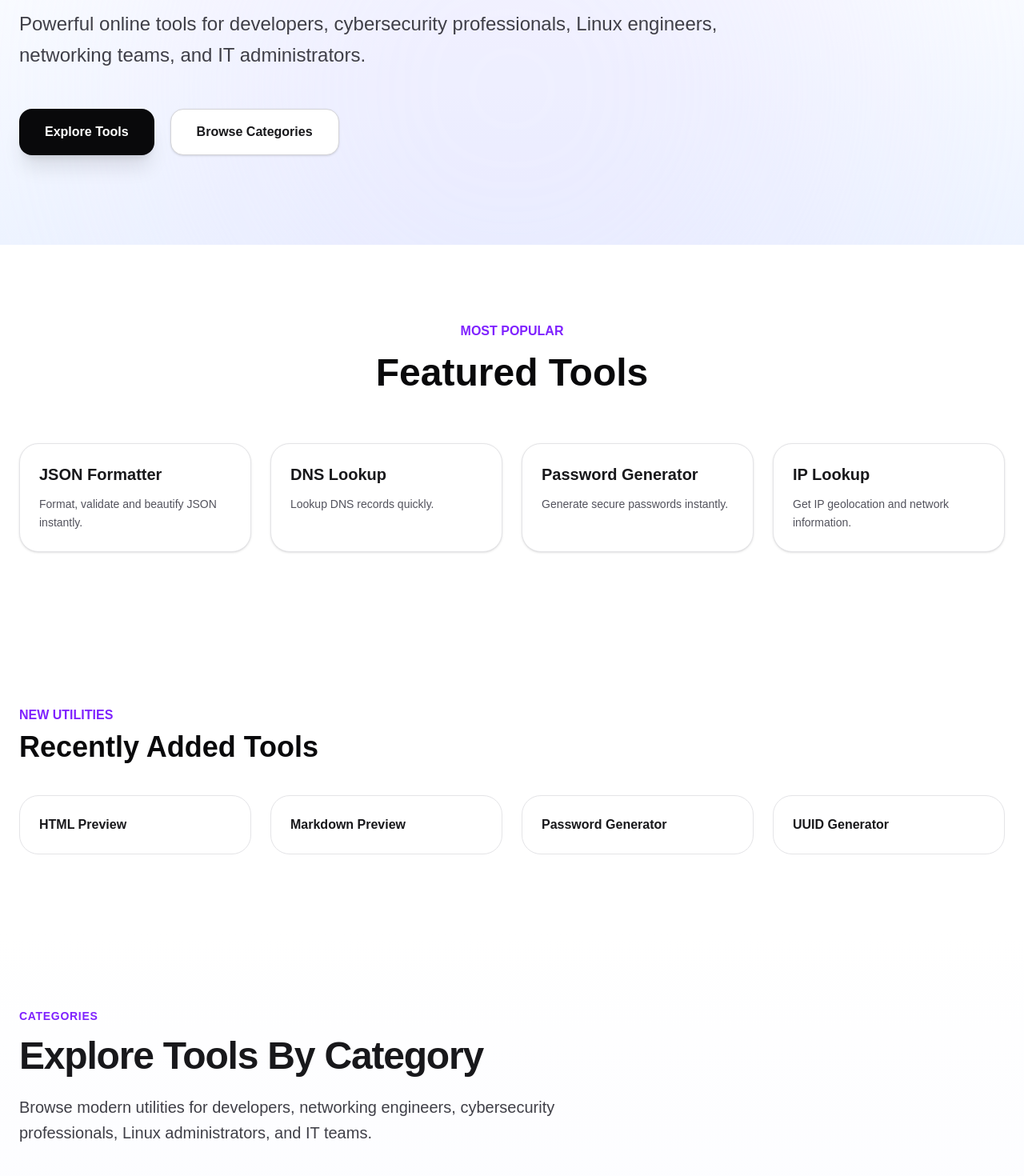
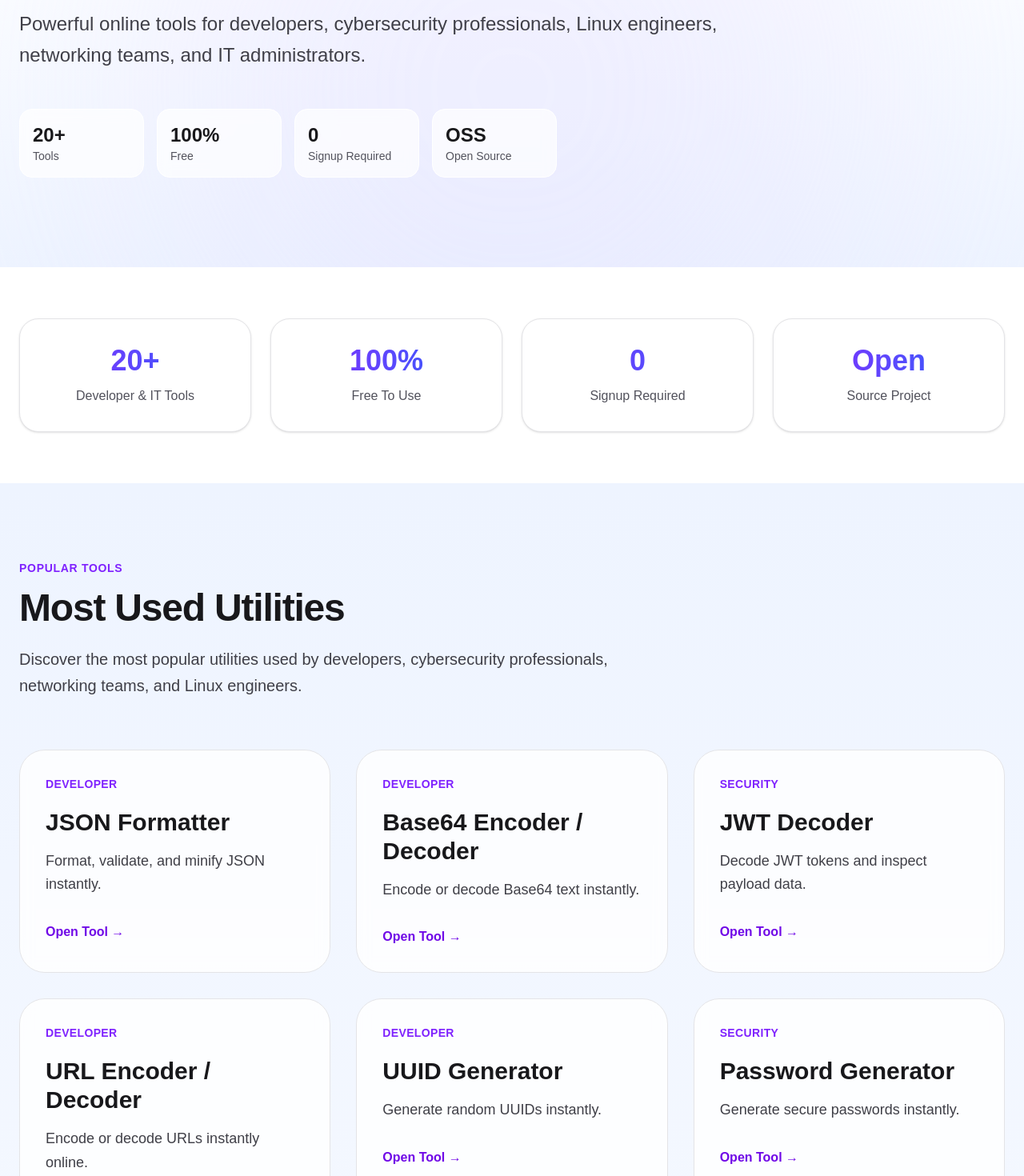
Before and after one commit to Ma6Nit3/helpintech-tools, a Next.js app: page / in a window 1280 px wide. Shown: the part 420-1890 px from the top of the page at 80% size. Built offline with nearby package versions, Linux system fonts and the light colour scheme.

Commit message:
Fixed Homepage

```diff
--- a/app/page.tsx
+++ b/app/page.tsx
@@ -3,9 +3,6 @@ import FeaturedCategories from "@/components/layout/FeaturedCategories";
 import PopularTools from "@/components/layout/PopularTools";
 import PlatformStats from "@/components/home/PlatformStats";
 import WhyHelpInTech from "@/components/home/WhyHelpInTech";
-import FeaturedTools from "@/components/home/FeaturedTools";
-import RecentlyAddedTools from "@/components/home/RecentlyAddedTools";
-
 
 export default function HomePage() {
   return (
@@ -13,15 +10,11 @@ export default function HomePage() {
 
       <Hero />
 
-      <FeaturedTools />
-
-      <RecentlyAddedTools />
-
-      <FeaturedCategories />
+      <PlatformStats />
 
       <PopularTools />
 
-      <PlatformStats />
+      <FeaturedCategories />
 
       <WhyHelpInTech />
 
--- a/components/home/FeaturedTools.tsx
+++ /dev/null
@@ -1,64 +0,0 @@
-import Link from "next/link";
-
-const featuredTools = [
-  {
-    name: "JSON Formatter",
-    href: "/tools/json-formatter",
-    description: "Format, validate and beautify JSON instantly.",
-  },
-  {
-    name: "DNS Lookup",
-    href: "/tools/dns-lookup",
-    description: "Lookup DNS records quickly.",
-  },
-  {
-    name: "Password Generator",
-    href: "/tools/password-generator",
-    description: "Generate secure passwords instantly.",
-  },
-  {
-    name: "IP Lookup",
-    href: "/tools/ip-lookup",
-    description: "Get IP geolocation and network information.",
-  },
-];
-
-export default function FeaturedTools() {
-  return (
-    <section className="py-24">
-      <div className="max-w-7xl mx-auto px-6">
-
-        <div className="text-center mb-16">
-          <div className="text-violet-600 font-semibold uppercase">
-            Most Popular
-          </div>
-
-          <h2 className="mt-4 text-5xl font-black text-zinc-950">
-            Featured Tools
-          </h2>
-        </div>
-
-        <div className="grid md:grid-cols-2 lg:grid-cols-4 gap-6">
-
-          {featuredTools.map((tool) => (
-            <Link
-              key={tool.name}
-              href={tool.href}
-              className="rounded-3xl bg-white border border-zinc-200 p-6 shadow-sm hover:shadow-xl hover:-translate-y-1 transition duration-300"
-            >
-              <h3 className="text-xl font-bold text-zinc-900">
-                {tool.name}
-              </h3>
-
-              <p className="mt-3 text-zinc-600 text-sm leading-relaxed">
-                {tool.description}
-              </p>
-            </Link>
-          ))}
-
-        </div>
-
-      </div>
-    </section>
-  );
-}
--- a/components/home/PlatformStats.tsx
+++ b/components/home/PlatformStats.tsx
@@ -1,23 +1,36 @@
 export default function PlatformStats() {
   const stats = [
-    { value: "15+", label: "Tools" },
-    { value: "4", label: "Categories" },
-    { value: "100%", label: "Free" },
-    { value: "Open", label: "Source" },
+    {
+      value: "20+",
+      label: "Developer & IT Tools",
+    },
+    {
+      value: "100%",
+      label: "Free To Use",
+    },
+    {
+      value: "0",
+      label: "Signup Required",
+    },
+    {
+      value: "Open",
+      label: "Source Project",
+    },
   ];
 
   return (
-    <section className="py-20">
+    <section className="py-16 bg-white">
+
       <div className="max-w-7xl mx-auto px-6">
 
         <div className="grid grid-cols-2 md:grid-cols-4 gap-6">
 
-          {stats.map((stat, index) => (
+          {stats.map((stat) => (
             <div
-              key={index}
-              className="rounded-3xl bg-white border border-zinc-200 p-8 text-center shadow-sm hover:shadow-lg transition"
+              key={stat.label}
+              className="rounded-3xl border border-zinc-200 bg-white p-8 text-center shadow-sm hover:shadow-lg transition"
             >
-              <div className="text-4xl font-black text-violet-600">
+              <div className="text-4xl font-black bg-gradient-to-r from-violet-600 to-blue-600 bg-clip-text text-transparent">
                 {stat.value}
               </div>
 
@@ -30,6 +43,7 @@ export default function PlatformStats() {
         </div>
 
       </div>
+
     </section>
   );
 }
--- a/components/home/RecentlyAddedTools.tsx
+++ /dev/null
@@ -1,58 +0,0 @@
-import Link from "next/link";
-
-const recentTools = [
-  {
-    title: "HTML Preview",
-    slug: "/tools/html-preview",
-  },
-  {
-    title: "Markdown Preview",
-    slug: "/tools/markdown-preview",
-  },
-  {
-    title: "Password Generator",
-    slug: "/tools/password-generator",
-  },
-  {
-    title: "UUID Generator",
-    slug: "/tools/uuid-generator",
-  },
-];
-
-export default function RecentlyAddedTools() {
-  return (
-    <section className="py-24 bg-white">
-      <div className="max-w-7xl mx-auto px-6">
-
-        <div className="flex items-center justify-between mb-10">
-          <div>
-            <div className="text-violet-600 font-semibold uppercase">
-              New Utilities
-            </div>
-
-            <h2 className="mt-2 text-4xl font-black text-zinc-950">
-              Recently Added Tools
-            </h2>
-          </div>
-        </div>
-
-        <div className="grid md:grid-cols-2 lg:grid-cols-4 gap-6">
-
-          {recentTools.map((tool) => (
-            <Link
-              key={tool.slug}
-              href={tool.slug}
-              className="rounded-3xl border border-zinc-200 p-6 hover:shadow-lg hover:-translate-y-1 transition"
-            >
-              <h3 className="font-bold text-zinc-900">
-                {tool.title}
-              </h3>
-            </Link>
-          ))}
-
-        </div>
-
-      </div>
-    </section>
-  );
-}
--- a/components/layout/FeaturedCategories.tsx
+++ b/components/layout/FeaturedCategories.tsx
@@ -24,7 +24,11 @@ const categories = [
     title: "Linux & DevOps",
     description:
       "Docker, cron generators, permissions tools, YAML validation, and more.",
-    tools: ["Docker Compose", "Cron Generator", "chmod Calculator"],
+    tools: [
+  "Cron Generator",
+  "YAML Validator",
+  "Timestamp Converter",
+],
   },
 ];
 
--- a/components/layout/Hero.tsx
+++ b/components/layout/Hero.tsx
@@ -32,17 +32,33 @@ export default function Hero() {
           </p>
 
 
-          <div className="mt-12 flex flex-wrap gap-5">
+<div className="mt-12 max-w-2xl">
 
-            <button className="px-8 py-4 rounded-2xl bg-zinc-950 text-white font-semibold hover:bg-zinc-800 hover:scale-[1.02] transition duration-200 shadow-xl">
-              Explore Tools
-            </button>
+  <div className="grid grid-cols-2 md:grid-cols-4 gap-4">
 
-            <button className="px-8 py-4 rounded-2xl border border-zinc-300 bg-white text-zinc-900 hover:bg-zinc-100 hover:border-violet-300 transition duration-200 font-semibold shadow-sm">
-              Browse Categories
-            </button>
+    <div className="rounded-2xl bg-white/70 border border-white p-4 backdrop-blur">
+      <div className="text-2xl font-black text-zinc-900">20+</div>
+      <div className="text-sm text-zinc-600">Tools</div>
+    </div>
 
-          </div>
+    <div className="rounded-2xl bg-white/70 border border-white p-4 backdrop-blur">
+      <div className="text-2xl font-black text-zinc-900">100%</div>
+      <div className="text-sm text-zinc-600">Free</div>
+    </div>
+
+    <div className="rounded-2xl bg-white/70 border border-white p-4 backdrop-blur">
+      <div className="text-2xl font-black text-zinc-900">0</div>
+      <div className="text-sm text-zinc-600">Signup Required</div>
+    </div>
+
+    <div className="rounded-2xl bg-white/70 border border-white p-4 backdrop-blur">
+      <div className="text-2xl font-black text-zinc-900">OSS</div>
+      <div className="text-sm text-zinc-600">Open Source</div>
+    </div>
+
+  </div>
+
+</div>
 
         </div>
 
--- a/package.json
+++ b/package.json
@@ -11,6 +11,7 @@
   "dependencies": {
     "@tailwindcss/typography": "^0.5.19",
     "js-yaml": "^4.1.1",
+    "lucide-react": "^1.17.0",
     "next": "16.2.6",
     "react": "19.2.4",
     "react-dom": "19.2.4",
```
Also changed, not shown: 1 other file (tests, documents, lock files or other folders).
